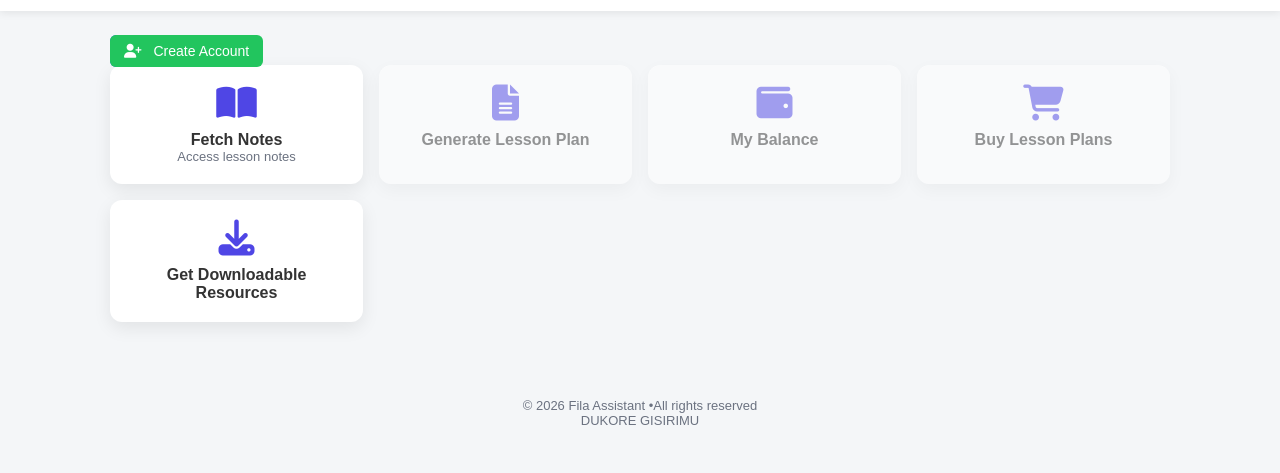
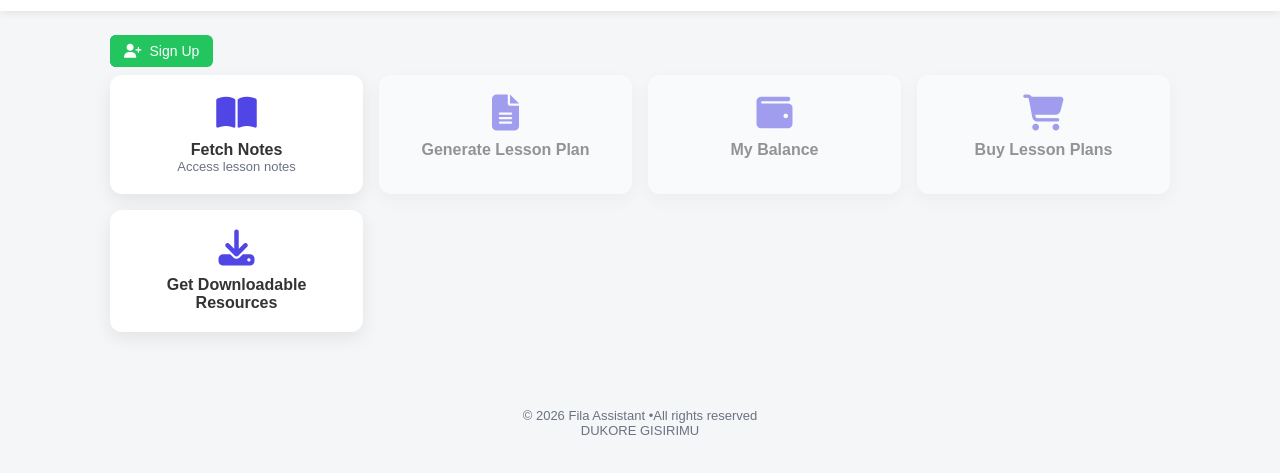
Before and after one commit to Fils25git/FilaTest, a website: page index.html in a window 1280 px wide. Shown: the part 57-530 px from the top of the page. Drawn offline with Linux system fonts and the light colour scheme.

Commit message:
Update index.html

```diff
--- a/index.html
+++ b/index.html
@@ -33,12 +33,12 @@ main { max-width:1100px; margin:auto; padding:20px; }
 
 /* AUTH BAR */
 .auth-bar {
-    display:flex; gap:12px; margin-bottom:30px; flex-wrap:wrap; margin-right:15%;
+    display:flex; gap:12px; margin-bottom:40px; flex-wrap:wrap;
 }
 .auth-bar button {
     position:fixed;
     padding:8px 14px; border:none; border-radius:6px;
-    cursor:pointer; font-size:14px; display:flex; align-items:center; gap:12px;
+    cursor:pointer; font-size:14px; display:flex; align-items:center; gap:8px;
 }
 .login-btn { background:#2563eb; color:#fff; }
 .signup-btn { background:#22c55e; color:#fff; }
@@ -143,7 +143,7 @@ if (isLoggedIn){
 }else{
     authBar.innerHTML = `
         <button class="login-btn" onclick="go('login.html')"><i class="fas fa-sign-in-alt"></i> Login</button>
-        <button class="signup-btn" onclick="go('create.html')"><i class="fas fa-user-plus"></i> Create Account</button>
+        <button class="signup-btn" onclick="go('create.html')"><i class="fas fa-user-plus"></i>Sign Up</button>
     `;
     profileIcon.style.display = "none";
 }
```
